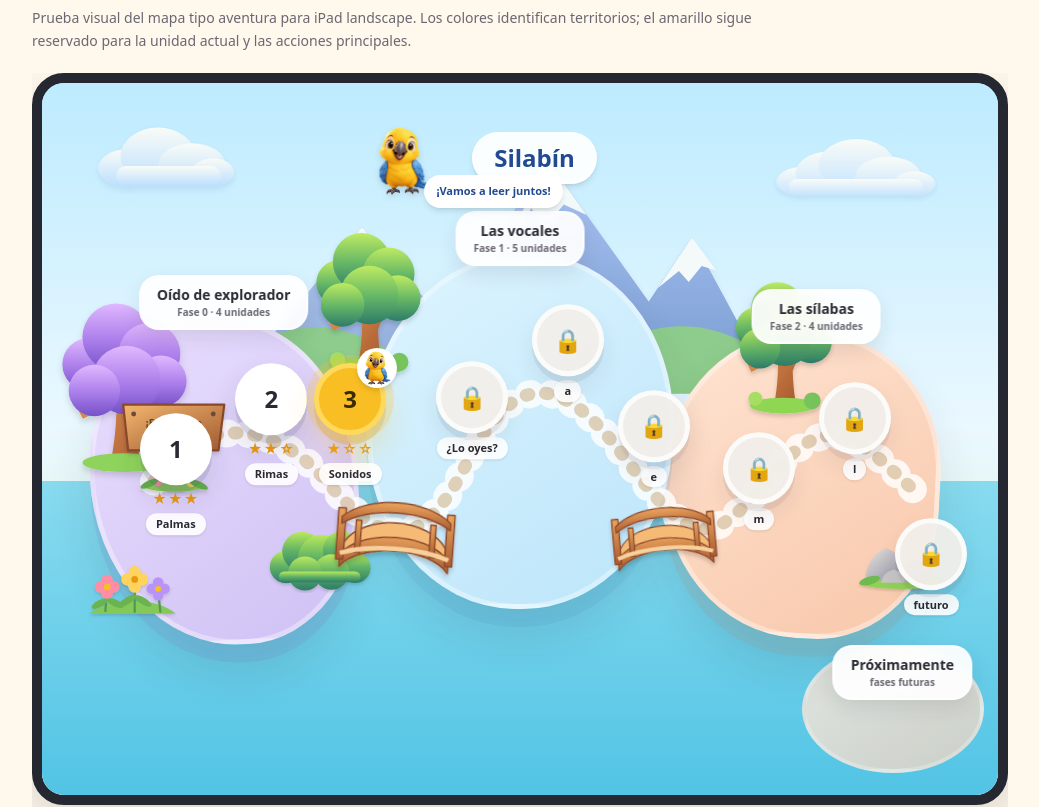
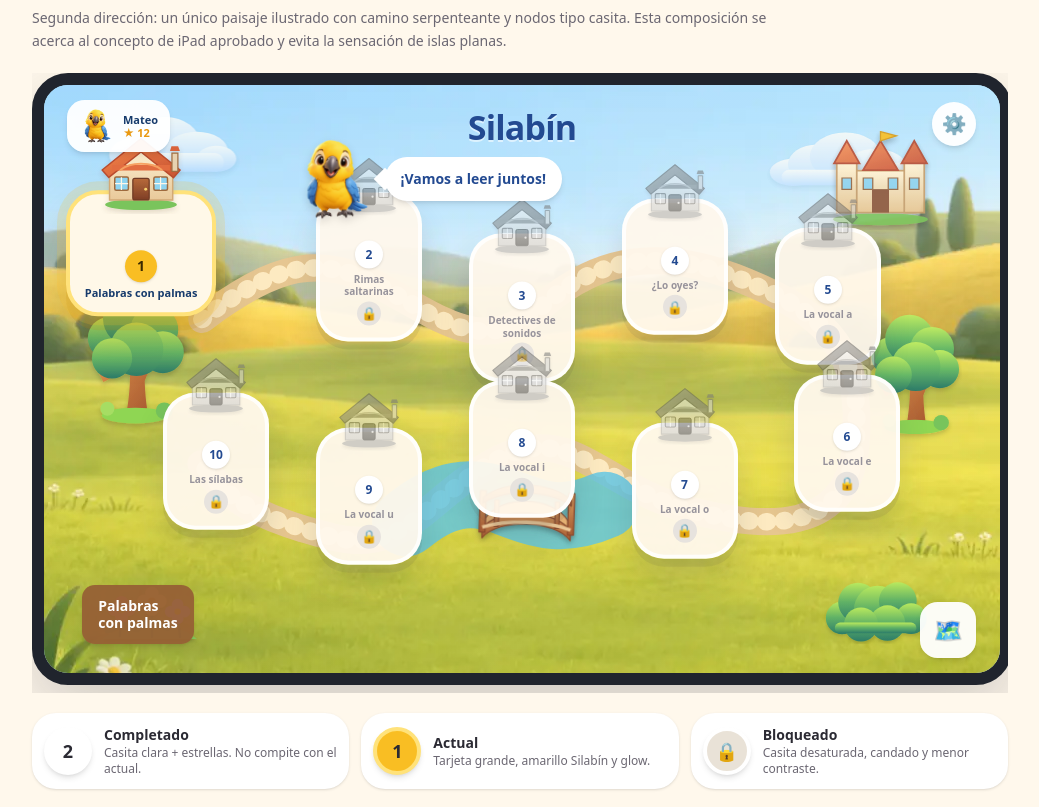
Before and after one commit to Yelison/silabin, a Next.js app: page /dev/arte in a window 1280 px wide. Shown: the part 1147-1954 px from the top of the page, without its empty margins (120-1159 px from the left). Built offline with nearby package versions, Linux system fonts and the light colour scheme; a web font is replaced by a local one.

Commit message:
feat(dev): acerca el mapa al concepto ilustrado de iPad

```diff
--- a/src/features/dev/WorldExploration.tsx
+++ b/src/features/dev/WorldExploration.tsx
@@ -7,7 +7,8 @@ type LevelNodeProps = {
 	label: string;
 	state: LevelState;
 	stars?: number;
-	className?: string;
+	left: string;
+	top: string;
 };
 
 const SHARED = "/images/worlds/shared";
@@ -17,96 +18,77 @@ function LevelNode({
 	label,
 	state,
 	stars = 0,
-	className = "",
+	left,
+	top,
 }: LevelNodeProps) {
-	const styles = {
-		completed:
-			"border-white/90 bg-white text-ink shadow-[0_8px_0_rgba(70,83,115,0.14),0_14px_28px_rgba(43,42,51,0.12)]",
-		current:
-			"border-[#FFD95C] bg-action text-action-ink shadow-[0_0_0_8px_rgba(249,190,35,0.22),0_10px_0_rgba(177,124,9,0.18),0_18px_32px_rgba(249,190,35,0.3)]",
-		locked:
-			"border-white/75 bg-[#F2EFEA]/95 text-[#8C8790] shadow-[0_7px_0_rgba(86,80,90,0.09),0_12px_22px_rgba(43,42,51,0.08)]",
-	}[state];
+	const locked = state === "locked";
+	const current = state === "current";
 
 	return (
 		<div
 			data-world-node={state}
-			className={`absolute z-30 flex -translate-x-1/2 -translate-y-1/2 flex-col items-center gap-1 ${className}`}
+			className="absolute z-30 -translate-x-1/2 -translate-y-1/2"
+			style={{ left, top }}
 		>
 			<div
-				className={`relative flex size-[72px] items-center justify-center rounded-full border-[5px] text-2xl font-extrabold ${styles}`}
+				className={
+					current
+						? "relative flex w-[150px] flex-col items-center rounded-[2rem] border-4 border-[#FFE27A] bg-[#FFF8E8] px-3 pb-3 pt-14 shadow-[0_0_0_9px_rgba(249,190,35,0.18),0_14px_0_rgba(201,138,0,0.16),0_24px_45px_rgba(89,67,18,0.20)]"
+						: "relative flex w-[106px] flex-col items-center rounded-[2rem] border-4 border-white/85 bg-[#FFF8EC]/95 px-2 pb-3 pt-11 shadow-[0_8px_0_rgba(84,77,67,0.10),0_18px_30px_rgba(52,66,84,0.16)]"
+				}
 			>
-				{state === "locked" ? (
-					<span aria-hidden="true" className="text-[23px]">
-						🔒
-					</span>
-				) : (
-					number
-				)}
-				{state === "current" && (
-					<span
-						aria-hidden="true"
-						className="absolute -right-4 -top-5 flex size-10 items-center justify-center rounded-full bg-white shadow-md"
+				<div
+					className={
+						current
+							? "absolute -top-[69px] left-1/2 w-[104px] -translate-x-1/2"
+							: "absolute -top-[48px] left-1/2 w-[78px] -translate-x-1/2"
+					}
 				>
 					<img
-							src="/images/arte/companion-1.webp"
+						src={`${SHARED}/house-01.svg`}
 						alt=""
-							className="size-9 object-contain"
+						aria-hidden="true"
+						className={locked ? "w-full grayscale opacity-55" : "w-full"}
 					/>
+				</div>
+
+				<span
+					className={
+						current
+							? "mb-1 flex size-8 items-center justify-center rounded-full bg-action text-sm font-extrabold text-action-ink shadow-sm"
+							: "mb-1 flex size-7 items-center justify-center rounded-full bg-white text-xs font-extrabold text-[#234A91] shadow-sm"
+					}
+				>
+					{number}
 				</span>
-				)}
-			</div>
-			{state !== "locked" && (
-				<div
-					aria-hidden="true"
-					className="min-h-5 whitespace-nowrap text-sm font-bold tracking-[0.08em] text-celebrate"
+
+				<span
+					className={
+						locked
+							? "max-w-[92px] text-center text-[10px] font-bold leading-tight text-[#97939B]"
+							: "max-w-[126px] text-center text-[11px] font-extrabold leading-tight text-[#173B6C]"
+					}
 				>
+					{label}
+				</span>
+
+				{state === "completed" && (
+					<div className="mt-1 text-sm font-extrabold tracking-[0.08em] text-celebrate">
 						{[0, 1, 2].map((i) => (
 							<span key={i}>{i < stars ? "★" : "☆"}</span>
 						))}
 					</div>
 				)}
-			<span className="max-w-28 rounded-full bg-white/90 px-2.5 py-1 text-center text-[11px] font-bold leading-tight text-ink shadow-sm">
-				{label}
+
+				{locked && (
+					<span
+						aria-hidden="true"
+						className="mt-1 flex size-6 items-center justify-center rounded-full bg-[#E7E3DE] text-[13px]"
+					>
+						🔒
 					</span>
+				)}
 			</div>
-	);
-}
-
-function Asset({
-	name,
-	className,
-}: {
-	name: string;
-	className: string;
-}) {
-	return (
-		// biome-ignore lint/performance/noImgElement: assets de exploración del mapa, ya optimizados en WebP
-		<img
-			src={`${SHARED}/${name}.svg`}
-			alt=""
-			aria-hidden="true"
-			draggable={false}
-			className={`pointer-events-none absolute select-none object-contain ${className}`}
-		/>
-	);
-}
-
-function TerritoryLabel({
-	title,
-	subtitle,
-	className,
-}: {
-	title: string;
-	subtitle: string;
-	className: string;
-}) {
-	return (
-		<div
-			className={`absolute z-20 -translate-x-1/2 rounded-[1.25rem] border-2 border-white/75 bg-white/92 px-4 py-2 text-center shadow-[0_8px_20px_rgba(43,42,51,0.10)] backdrop-blur-sm ${className}`}
-		>
-			<div className="text-sm font-extrabold text-ink">{title}</div>
-			<div className="text-[10px] font-semibold text-ink-soft">{subtitle}</div>
 		</div>
 	);
 }
@@ -120,18 +102,18 @@ function StateSample({
 	title: string;
 	detail: string;
 }) {
-	const dotStyle = {
-		completed: "border-white bg-white",
-		current: "border-[#FFD95C] bg-action",
-		locked: "border-white bg-[#E9E2D7]",
+	const styles = {
+		completed: "bg-white border-white",
+		current: "bg-action border-[#FFE27A]",
+		locked: "bg-[#E9E2D7] border-white",
 	}[state];
 
 	return (
 		<div className="flex items-center gap-3 rounded-card bg-card p-3 shadow-sm">
 			<span
-				className={`flex size-12 shrink-0 items-center justify-center rounded-full border-4 text-lg font-extrabold shadow-md ${dotStyle}`}
+				className={`flex size-12 shrink-0 items-center justify-center rounded-full border-4 text-lg font-extrabold shadow-md ${styles}`}
 			>
-				{state === "locked" ? "🔒" : state === "current" ? "3" : "2"}
+				{state === "locked" ? "🔒" : state === "current" ? "1" : "2"}
 			</span>
 			<span>
 				<span className="block text-sm font-bold">{title}</span>
@@ -142,6 +124,80 @@ function StateSample({
 }
 
 export function WorldExploration() {
+	const levels: LevelNodeProps[] = [
+		{
+			number: 1,
+			label: "Palabras con palmas",
+			state: "current",
+			stars: 2,
+			left: "18%",
+			top: "40%",
+		},
+		{
+			number: 2,
+			label: "Rimas saltarinas",
+			state: "locked",
+			left: "34%",
+			top: "31%",
+		},
+		{
+			number: 3,
+			label: "Detectives de sonidos",
+			state: "locked",
+			left: "50%",
+			top: "38%",
+		},
+		{
+			number: 4,
+			label: "¿Lo oyes?",
+			state: "locked",
+			left: "66%",
+			top: "31%",
+		},
+		{
+			number: 5,
+			label: "La vocal a",
+			state: "locked",
+			left: "82%",
+			top: "36%",
+		},
+		{
+			number: 6,
+			label: "La vocal e",
+			state: "locked",
+			left: "84%",
+			top: "61%",
+		},
+		{
+			number: 7,
+			label: "La vocal o",
+			state: "locked",
+			left: "67%",
+			top: "69%",
+		},
+		{
+			number: 8,
+			label: "La vocal i",
+			state: "locked",
+			left: "50%",
+			top: "62%",
+		},
+		{
+			number: 9,
+			label: "La vocal u",
+			state: "locked",
+			left: "34%",
+			top: "70%",
+		},
+		{
+			number: 10,
+			label: "Las sílabas",
+			state: "locked",
+			left: "18%",
+			top: "64%",
+		},
+	];
+
 	return (
 		<section
 			aria-labelledby="world-exploration-title"
@@ -152,198 +208,160 @@ export function WorldExploration() {
 					Silabín — World Exploration
 				</h2>
 				<p className="text-sm leading-relaxed text-ink-soft">
-					Prueba visual del mapa tipo aventura para iPad landscape. Los colores
-					identifican territorios; el amarillo sigue reservado para la unidad
-					actual y las acciones principales.
+					Segunda dirección: un único paisaje ilustrado con camino serpenteante y
+					nodos tipo casita. Esta composición se acerca al concepto de iPad aprobado
+					y evita la sensación de islas planas.
 				</p>
 			</div>
 
 			<div className="overflow-x-auto pb-2">
-				<div className="min-w-[920px]">
+				<div className="min-w-[980px]">
 					<div
 						data-world-composition
-						className="relative isolate mx-auto aspect-[4/3] w-full max-w-[1024px] overflow-hidden rounded-[2rem] border-[10px] border-[#252830] bg-[#BFE9FF] shadow-[0_24px_60px_rgba(43,42,51,0.18)]"
+						className="relative isolate mx-auto aspect-[16/10] w-full max-w-[1180px] overflow-hidden rounded-[2.25rem] border-[12px] border-[#20242D] bg-[#BDEBFF] shadow-[0_26px_70px_rgba(43,42,51,0.22)]"
 					>
-						<div className="absolute inset-0 bg-[linear-gradient(180deg,#BDEBFF_0%,#EAF8FF_48%,#D9F5D1_100%)]" />
-						<div className="absolute inset-x-0 bottom-0 h-[44%] bg-[linear-gradient(180deg,#88DBEF_0%,#52C4E5_100%)]" />
+						<img
+							src="/images/arte/bg-pradera.webp"
+							alt=""
+							aria-hidden="true"
+							className="absolute inset-0 -z-20 h-full w-full object-cover"
+						/>
+						<div className="absolute inset-0 -z-10 bg-[linear-gradient(180deg,rgba(180,232,255,0.18)_0%,rgba(255,255,255,0.03)_44%,rgba(116,197,109,0.08)_100%)]" />
 
-						<Asset
-							name="mountains-01"
-							className="left-[19%] top-[4%] z-[1] w-[58%] opacity-75"
+						<img
+							src={`${SHARED}/cloud-01.svg`}
+							alt=""
+							aria-hidden="true"
+							className="world-cloud-a absolute left-[5%] top-[4%] z-[1] w-[15%] opacity-80"
 						/>
-						<Asset
-							name="cloud-01"
-							className="world-cloud-a left-[4%] top-[5%] z-[3] w-[16%] opacity-90"
-						/>
-						<Asset
-							name="cloud-02"
-							className="world-cloud-b right-[5%] top-[7%] z-[3] w-[18%] opacity-90"
+						<img
+							src={`${SHARED}/cloud-02.svg`}
+							alt=""
+							aria-hidden="true"
+							className="world-cloud-b absolute right-[7%] top-[7%] z-[1] w-[17%] opacity-80"
 						/>
 
-						<div className="absolute left-[5%] top-[33%] z-[5] h-[46%] w-[28%] rotate-[-3deg] rounded-[48%_52%_45%_55%] border-[5px] border-white/35 bg-[linear-gradient(145deg,#E9DFFF,#CFC0F3)] shadow-[0_18px_0_rgba(123,91,175,0.12),0_28px_45px_rgba(43,42,51,0.12)]" />
-						<div className="absolute left-[34%] top-[24%] z-[6] h-[50%] w-[32%] rotate-[1deg] rounded-[52%_48%_50%_50%] border-[5px] border-white/35 bg-[linear-gradient(145deg,#DDF4FF,#BCE5FA)] shadow-[0_18px_0_rgba(71,135,183,0.12),0_28px_45px_rgba(43,42,51,0.12)]" />
-						<div className="absolute right-[6%] top-[35%] z-[5] h-[43%] w-[29%] rotate-[3deg] rounded-[52%_48%_46%_54%] border-[5px] border-white/35 bg-[linear-gradient(145deg,#FFE4D2,#F8C7AA)] shadow-[0_18px_0_rgba(190,115,73,0.12),0_28px_45px_rgba(43,42,51,0.12)]" />
-						<div className="absolute bottom-[3%] right-[1.5%] z-[4] h-[18%] w-[19%] rounded-[50%] border-[4px] border-white/30 bg-[linear-gradient(145deg,#EEE8DF,#D8D0C5)] opacity-90" />
+						<img
+							src={`${SHARED}/castle-01.svg`}
+							alt=""
+							aria-hidden="true"
+							className="absolute right-[6%] top-[7%] z-[3] w-[13%] opacity-90 drop-shadow-md"
+						/>
+
+						<div className="absolute left-[2.4%] top-[2.7%] z-40 flex items-center gap-2 rounded-[1.1rem] bg-white/95 px-3 py-2 shadow-md">
+							<img
+								src="/images/arte/companion-1.webp"
+								alt=""
+								aria-hidden="true"
+								className="size-9 object-contain"
+							/>
+							<div className="leading-tight">
+								<div className="text-[11px] font-extrabold text-[#173B6C]">Mateo</div>
+								<div className="text-[11px] font-bold text-celebrate">★ 12</div>
+							</div>
+						</div>
+
+						<h3 className="absolute left-1/2 top-[3%] z-40 -translate-x-1/2 text-[34px] font-extrabold tracking-tight text-[#234A91] drop-shadow-[0_2px_0_rgba(255,255,255,0.55)]">
+							Silabín
+						</h3>
+
+						<button
+							type="button"
+							aria-label="Configuración"
+							className="absolute right-[2.5%] top-[3%] z-40 flex size-11 items-center justify-center rounded-full bg-white/95 text-xl shadow-md"
+						>
+							⚙️
+						</button>
+
+						<div className="absolute left-[26%] top-[9%] z-35 flex items-center gap-2">
+							<img
+								src="/images/arte/companion-1.webp"
+								alt=""
+								aria-hidden="true"
+								className="world-mascot w-[84px] object-contain drop-shadow-lg"
+							/>
+							<div className="relative rounded-[1.4rem] bg-white px-4 py-3 text-sm font-extrabold text-[#234A91] shadow-md">
+								¡Vamos a leer juntos!
+								<span className="absolute -left-2 top-1/2 size-4 -translate-y-1/2 rotate-45 bg-white" />
+							</div>
+						</div>
 
 						<svg
 							aria-hidden="true"
-							viewBox="0 0 1024 768"
+							viewBox="0 0 1180 738"
 							className="pointer-events-none absolute inset-0 z-10 h-full w-full"
 							preserveAspectRatio="none"
 						>
 							<path
-								d="M 120 430 C 165 360, 245 360, 305 430 S 405 510, 455 410 S 555 310, 625 405 S 715 505, 780 425 S 875 385, 940 445"
+								d="M 195 294 C 285 225, 340 210, 420 255 S 545 338, 615 277 S 760 202, 866 246 S 1010 337, 1002 450 S 890 559, 790 531 S 650 424, 563 468 S 449 590, 357 567 S 225 519, 194 475"
 								fill="none"
-								stroke="rgba(255,255,255,.82)"
-								strokeWidth="30"
+								stroke="rgba(231,198,145,.98)"
+								strokeWidth="34"
 								strokeLinecap="round"
-								strokeDasharray="2 22"
+								strokeLinejoin="round"
 							/>
 							<path
-								d="M 120 430 C 165 360, 245 360, 305 430 S 405 510, 455 410 S 555 310, 625 405 S 715 505, 780 425 S 875 385, 940 445"
+								d="M 195 294 C 285 225, 340 210, 420 255 S 545 338, 615 277 S 760 202, 866 246 S 1010 337, 1002 450 S 890 559, 790 531 S 650 424, 563 468 S 449 590, 357 567 S 225 519, 194 475"
 								fill="none"
-								stroke="rgba(192,157,103,.46)"
-								strokeWidth="14"
+								stroke="rgba(255,237,196,.95)"
+								strokeWidth="22"
 								strokeLinecap="round"
-								strokeDasharray="3 18"
+								strokeLinejoin="round"
+								strokeDasharray="2 20"
+							/>
+							<path
+								d="M 447 549 C 493 510, 528 507, 570 523 S 640 550, 692 527"
+								fill="none"
+								stroke="rgba(93,198,232,.80)"
+								strokeWidth="84"
+								strokeLinecap="round"
 							/>
 						</svg>
 
-						<TerritoryLabel
-							title="Oído de explorador"
-							subtitle="Fase 0 · 4 unidades"
-							className="left-[19%] top-[27%]"
-						/>
-						<TerritoryLabel
-							title="Las vocales"
-							subtitle="Fase 1 · 5 unidades"
-							className="left-[50%] top-[18%]"
-						/>
-						<TerritoryLabel
-							title="Las sílabas"
-							subtitle="Fase 2 · 4 unidades"
-							className="left-[81%] top-[29%]"
-						/>
-						<TerritoryLabel
-							title="Próximamente"
-							subtitle="fases futuras"
-							className="left-[90%] top-[79%]"
+						<img
+							src={`${SHARED}/bridge-01.svg`}
+							alt=""
+							aria-hidden="true"
+							className="absolute left-[44%] top-[66%] z-20 w-[13%] rotate-[2deg] drop-shadow-md"
 						/>
 
-						<Asset
-							name="tree-02"
-							className="left-[1.5%] top-[30%] z-[16] w-[14%]"
+						<img
+							src={`${SHARED}/flowers-01.svg`}
+							alt=""
+							aria-hidden="true"
+							className="absolute bottom-[4%] left-[5%] z-20 w-[12%]"
 						/>
-						<Asset
-							name="tree-01"
-							className="left-[28%] top-[20%] z-[15] w-[12%]"
+						<img
+							src={`${SHARED}/tree-01.svg`}
+							alt=""
+							aria-hidden="true"
+							className="absolute left-[4%] top-[34%] z-20 w-[11%]"
 						/>
-						<Asset
-							name="tree-01"
-							className="right-[17%] top-[27%] z-[15] w-[11%]"
+						<img
+							src={`${SHARED}/tree-01.svg`}
+							alt=""
+							aria-hidden="true"
+							className="absolute right-[4%] top-[38%] z-20 w-[10%]"
 						/>
-						<Asset
-							name="bush-01"
-							className="left-[23%] top-[61%] z-[16] w-[12%]"
-						/>
-						<Asset
-							name="flowers-01"
-							className="left-[4%] top-[67%] z-[18] w-[11%]"
-						/>
-						<Asset
-							name="rocks-01"
-							className="right-[5%] top-[63%] z-[17] w-[10%]"
-						/>
-						<Asset
-							name="bridge-01"
-							className="left-[29%] top-[57%] z-[22] w-[16%] rotate-[4deg]"
-						/>
-						<Asset
-							name="bridge-01"
-							className="right-[28%] top-[58%] z-[22] w-[14%] -rotate-[5deg]"
+						<img
+							src={`${SHARED}/bush-01.svg`}
+							alt=""
+							aria-hidden="true"
+							className="absolute bottom-[5%] right-[7%] z-20 w-[12%]"
 						/>
 
-						<div className="absolute left-[7%] top-[43%] z-30">
-							<div className="relative">
-								<Asset
-									name="sign-01"
-									className="!relative !left-auto !top-auto w-[130px]"
-								/>
-								<span className="absolute left-1/2 top-[26%] w-[92px] -translate-x-1/2 text-center text-[10px] font-extrabold leading-tight text-[#6F431C]">
-									¡Empieza la aventura!
-								</span>
-							</div>
+						{levels.map((level) => (
+							<LevelNode key={level.number} {...level} />
+						))}
+
+						<div className="absolute bottom-[2.5%] right-[2.5%] z-40 flex size-14 items-center justify-center rounded-[1.1rem] bg-white/95 text-2xl shadow-md">
+							🗺️
 						</div>
 
-						<LevelNode
-							number={1}
-							label="Palmas"
-							state="completed"
-							stars={3}
-							className="left-[14%] top-[55%]"
-						/>
-						<LevelNode
-							number={2}
-							label="Rimas"
-							state="completed"
-							stars={2}
-							className="left-[24%] top-[48%]"
-						/>
-						<LevelNode
-							number={3}
-							label="Sonidos"
-							state="current"
-							stars={1}
-							className="left-[36%] top-[57%]"
-						/>
-						<LevelNode
-							number={4}
-							label="¿Lo oyes?"
-							state="locked"
-							className="left-[45%] top-[46%]"
-						/>
-						<LevelNode
-							number={5}
-							label="a"
-							state="locked"
-							className="left-[55%] top-[38%]"
-						/>
-						<LevelNode
-							number={6}
-							label="e"
-							state="locked"
-							className="left-[64%] top-[50%]"
-						/>
-						<LevelNode
-							number={7}
-							label="m"
-							state="locked"
-							className="left-[75%] top-[56%]"
-						/>
-						<LevelNode
-							number={8}
-							label="l"
-							state="locked"
-							className="left-[85%] top-[49%]"
-						/>
-						<LevelNode
-							number={9}
-							label="futuro"
-							state="locked"
-							className="left-[93%] top-[68%]"
-						/>
-
-						<div className="absolute left-[45%] top-[7%] z-40 rounded-full border-2 border-white/80 bg-white/90 px-5 py-2 text-2xl font-extrabold text-[#234A91] shadow-md">
-							Silabín
-						</div>
-						<img
-							src="/images/arte/companion-1.webp"
-							alt=""
-							aria-hidden="true"
-							className="world-mascot absolute left-[34%] top-[6%] z-40 w-[72px] object-contain drop-shadow-md"
-						/>
-						<div className="absolute left-[40%] top-[13%] z-40 rounded-[1.25rem] bg-white px-3 py-2 text-center text-[11px] font-bold text-[#234A91] shadow-md">
-							¡Vamos a leer juntos!
+						<div className="absolute bottom-[5%] left-[4%] z-40 rounded-[0.8rem] bg-[#966035]/95 px-4 py-3 text-sm font-extrabold leading-tight text-white shadow-md">
+							Palabras
+							<br />
+							con palmas
 						</div>
 					</div>
 				</div>
@@ -353,61 +371,42 @@ export function WorldExploration() {
 				<StateSample
 					state="completed"
 					title="Completado"
-					detail="Claro y positivo, sin competir con el nivel actual."
+					detail="Casita clara + estrellas. No compite con el actual."
 				/>
 				<StateSample
 					state="current"
 					title="Actual"
-					detail="Amarillo Silabín + glow suave."
+					detail="Tarjeta grande, amarillo Silabín y glow."
 				/>
 				<StateSample
 					state="locked"
 					title="Bloqueado"
-					detail="Neutral y desaturado; nunca rojo."
+					detail="Casita desaturada, candado y menor contraste."
 				/>
-			</div>
-
-			<div className="grid gap-3 sm:grid-cols-2 lg:grid-cols-4">
-				<div className="rounded-card bg-[#D8CCFF] p-4">
-					<div className="font-bold">Oído de explorador</div>
-					<div className="text-xs text-ink-soft">#D8CCFF · lila suave</div>
-				</div>
-				<div className="rounded-card bg-[#CBEAFF] p-4">
-					<div className="font-bold">Las vocales</div>
-					<div className="text-xs text-ink-soft">#CBEAFF · azul cielo</div>
-				</div>
-				<div className="rounded-card bg-[#FFD8C2] p-4">
-					<div className="font-bold">Las sílabas</div>
-					<div className="text-xs text-ink-soft">#FFD8C2 · melocotón</div>
-				</div>
-				<div className="rounded-card bg-[#E9E2D7] p-4">
-					<div className="font-bold">Futuro</div>
-					<div className="text-xs text-ink-soft">#E9E2D7 · beige neutral</div>
-				</div>
 			</div>
 
 			<style>{`
 				@media (prefers-reduced-motion: no-preference) {
-					.world-cloud-a { animation: silabin-cloud-a 14s ease-in-out infinite alternate; }
-					.world-cloud-b { animation: silabin-cloud-b 18s ease-in-out infinite alternate; }
-					.world-mascot { animation: silabin-mascot 3.4s ease-in-out infinite; }
+					.world-cloud-a { animation: silabin-cloud-a 15s ease-in-out infinite alternate; }
+					.world-cloud-b { animation: silabin-cloud-b 19s ease-in-out infinite alternate; }
+					.world-mascot { animation: silabin-mascot 3.2s ease-in-out infinite; }
 					[data-world-node="current"] { animation: silabin-current 2.8s ease-in-out infinite; }
 				}
 				@keyframes silabin-cloud-a {
 					from { transform: translateX(0); }
-					to { transform: translateX(22px); }
+					to { transform: translateX(24px); }
 				}
 				@keyframes silabin-cloud-b {
 					from { transform: translateX(0); }
 					to { transform: translateX(-28px); }
 				}
+				@keyframes silabin-mascot {
+					0%, 100% { transform: translateY(0) rotate(-2deg); }
+					50% { transform: translateY(-7px) rotate(2deg); }
+				}
 				@keyframes silabin-current {
 					0%, 100% { transform: translate(-50%, -50%) translateY(0); }
-					50% { transform: translate(-50%, -50%) translateY(-4px); }
-				}
-				@keyframes silabin-mascot {
-					0%, 100% { transform: translateY(0) rotate(-2deg); }
-					50% { transform: translateY(-6px) rotate(2deg); }
+					50% { transform: translate(-50%, -50%) translateY(-5px); }
 				}
 			`}</style>
 		</section>
```
Lines whose indentation alone changed are shown as unchanged.
